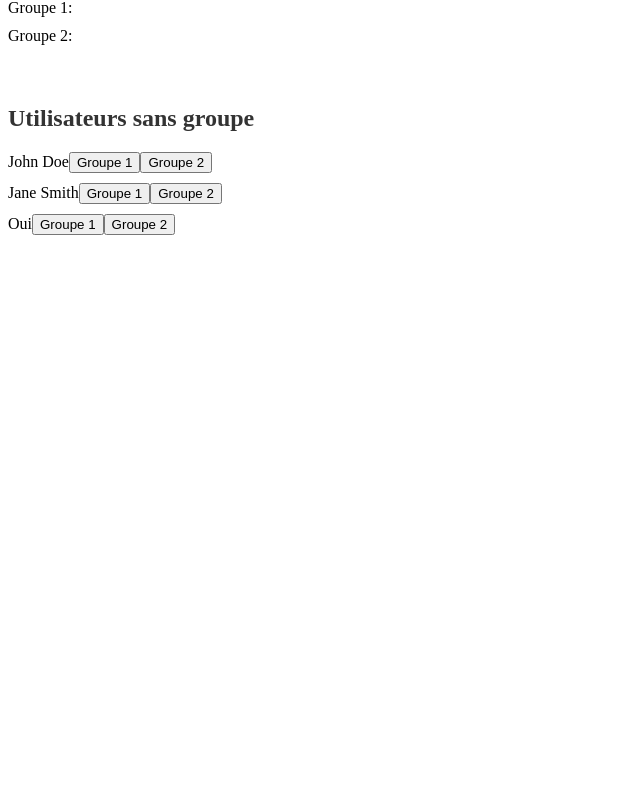
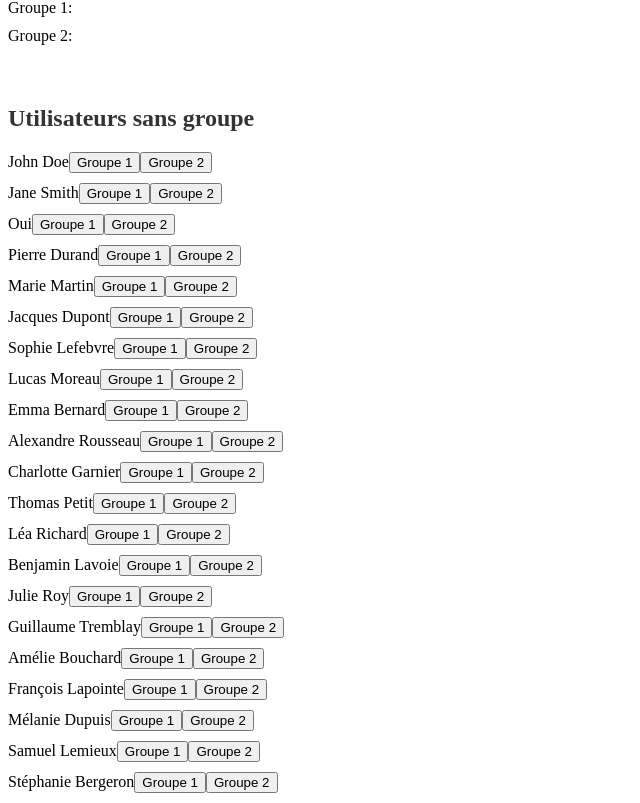
Before and after one commit to YohanMar/Projet_CI-CD, an Angular app in the folder my-app/: page /user-page in a window 1280 px wide. Shown: the part 237-1040 px from the top of the page, without its empty margins (0-640 px from the left). Before the commit the page ends 800 px from the top, so only its background shows below. Built offline with nearby package versions, Linux system fonts and the light colour scheme.

Commit message:
Fin mise en place appli

```diff
--- a/my-app/src/app/admin-config/admin-config.component.ts
+++ b/my-app/src/app/admin-config/admin-config.component.ts
@@ -1,6 +1,7 @@
 import { Component, OnInit } from '@angular/core';
 import { FormBuilder, FormGroup, Validators } from '@angular/forms';
 import { GroupService } from '../group.service';
+import { HttpClient } from '@angular/common/http';
 
 @Component({
   selector: 'app-admin-config',
@@ -11,7 +12,7 @@ export class AdminConfigComponent implements OnInit {
   configForm: FormGroup = new FormGroup({});
   groups: any[] = [];
 
-  constructor(private fb: FormBuilder, private groupService: GroupService) { }
+  constructor(private fb: FormBuilder, private groupService: GroupService, private http: HttpClient) { }
 
   ngOnInit(): void {
     this.configForm = this.fb.group({
@@ -29,6 +30,10 @@ export class AdminConfigComponent implements OnInit {
 
       this.groupService.createGroups(userCount, groupCount, lastGroupConfig);
       this.groups = this.groupService.getGroups();
+
+      // Génère le fichier configGroups.json
+      const groupConfigs = this.groupService.getGroupConfigs();
+      this.http.put('assets/configGroups.json', groupConfigs).subscribe();
     }
   }
 }
--- /dev/null
+++ b/my-app/src/app/data/configGroups.json
@@ -0,0 +1,5 @@
+{
+    "maxUsers": 20,
+    "maxGroups": 5,
+    "groupSize": 4
+  }
--- a/my-app/src/app/group.service.ts
+++ b/my-app/src/app/group.service.ts
@@ -8,6 +8,13 @@ export class GroupService {
   private users: any[] = [];
 
   constructor() { }
+
+  getGroupConfigs(): any[] {
+    return this.groups.map(group => ({
+      id: group.id,
+      size: group.maxSize
+    }));
+  }
 
   createGroups(userCount: number, groupCount: number, lastGroupConfig: string) {
     this.groups = [];
--- a/my-app/src/app/user-page/user-page.component.html
+++ b/my-app/src/app/user-page/user-page.component.html
@@ -21,11 +21,14 @@
 
     <h2 class="title">Utilisateurs sans groupe</h2>
     <ul class="user-list">
-      <li *ngFor="let user of usersWithoutGroup" class="user-item">
-        <span class="user-name">{{ user.name }}</span>
-        <button *ngFor="let group of groups" (click)="acceptInvitation(user.id, group.id)" class="btn btn-secondary">
-          {{ group.name }}
-        </button>
-      </li>
+        <li *ngFor="let user of usersWithoutGroup" class="user-item">
+            <span class="user-name">{{ user.name }}</span>
+            <ng-container *ngFor="let group of groups">
+              <button (click)="acceptInvitation(user.id, group.id)" class="btn btn-secondary" *ngIf="group.userIds.length < this.config.groupSize">
+                {{ group.name }}
+              </button>
+            </ng-container>
+          </li>
+
     </ul>
   </div>
--- a/my-app/src/app/user-page/user-page.component.ts
+++ b/my-app/src/app/user-page/user-page.component.ts
@@ -11,6 +11,7 @@ export class UserPageComponent implements OnInit {
   users: any[] = [];
   usersWithoutGroup: any[] = [];
   groups: any[] = [];
+  config: any = {};
 
   constructor(private http: HttpClient) { }
 
@@ -23,6 +24,11 @@ export class UserPageComponent implements OnInit {
     this.http.get<any[]>('assets/groups.json').subscribe(groups => {
       this.groups = groups;
     });
+
+    // Charge la configuration à partir du fichier JSON
+    this.http.get('assets/configGroups.json').subscribe(config => {
+      this.config = config;
+    });
   }
 
   generateInvitationLink() {
@@ -30,12 +36,17 @@ export class UserPageComponent implements OnInit {
   }
 
   createGroup() {
+    // Vérifie si le nombre maximum de groupes a été atteint
+    if (this.groups.length >= this.config.maxGroups) {
+      return;
+    }
+
     const newGroupName = `Groupe ${this.groups.length + 1}`;
     const newGroup = {
       id: this.groups.length + 1,
       name: newGroupName,
       userIds: [],
-      maxSize: 5,
+      maxSize: this.config.groupSize,
       invitationLink: this.generateInvitationLink(),
       currentSize: 0
     };
@@ -49,6 +60,12 @@ export class UserPageComponent implements OnInit {
   acceptInvitation(userId: number, groupId: number) {
     const user = this.users.find(user => user.id === userId);
     const group = this.groups.find(group => group.id === groupId);
+
+    // Vérifie si le groupe a atteint sa taille maximale autorisée
+    if (group.userIds.length >= this.config.groupSize) {
+      console.log(`Le groupe ${group.name} a atteint sa taille maximale autorisée.`);
+      return;
+    }
 
     if (user && group && !group.userIds.includes(userId)) {
       user.groupId = groupId;
@@ -64,10 +81,10 @@ export class UserPageComponent implements OnInit {
     }
   }
 
+
+
   getUsername(userId: number): string {
     const user = this.users.find(user => user.id === userId);
     return user ? user.name : '';
   }
-
-
 }
--- /dev/null
+++ b/my-app/src/assets/configGroups.json
@@ -0,0 +1,5 @@
+{
+    "maxUsers": 20,
+    "maxGroups": 5,
+    "groupSize": 4
+  }
--- a/my-app/src/assets/users.json
+++ b/my-app/src/assets/users.json
@@ -17,5 +17,95 @@
     "id": 3,
     "name": "Oui",
     "groupId": null
+  },
+  {
+    "id": 4,
+    "name": "Pierre Durand",
+    "groupId": null
+  },
+  {
+    "id": 5,
+    "name": "Marie Martin",
+    "groupId": null
+  },
+  {
+    "id": 6,
+    "name": "Jacques Dupont",
+    "groupId": null
+  },
+  {
+    "id": 7,
+    "name": "Sophie Lefebvre",
+    "groupId": null
+  },
+  {
+    "id": 8,
+    "name": "Lucas Moreau",
+    "groupId": null
+  },
+  {
+    "id": 9,
+    "name": "Emma Bernard",
+    "groupId": null
+  },
+  {
+    "id": 10,
+    "name": "Alexandre Rousseau",
+    "groupId": null
+  },
+  {
+    "id": 11,
+    "name": "Charlotte Garnier",
+    "groupId": null
+  },
+  {
+    "id": 12,
+    "name": "Thomas Petit",
+    "groupId": null
+  },
+  {
+    "id": 13,
+    "name": "Léa Richard",
+    "groupId": null
+  },
+  {
+    "id": 14,
+    "name": "Benjamin Lavoie",
+    "groupId": null
+  },
+  {
+    "id": 15,
+    "name": "Julie Roy",
+    "groupId": null
+  },
+  {
+    "id": 16,
+    "name": "Guillaume Tremblay",
+    "groupId": null
+  },
+  {
+    "id": 17,
+    "name": "Amélie Bouchard",
+    "groupId": null
+  },
+  {
+    "id": 18,
+    "name": "François Lapointe",
+    "groupId": null
+  },
+  {
+    "id": 19,
+    "name": "Mélanie Dupuis",
+    "groupId": null
+  },
+  {
+    "id": 20,
+    "name": "Samuel Lemieux",
+    "groupId": null
+  },
+  {
+    "id": 21,
+    "name": "Stéphanie Bergeron",
+    "groupId": null
   }
 ]
```
Also changed, not shown: my-app/src/app/data/users.json (+91 -1 lines), 2 other files (tests, documents, lock files or other folders).
